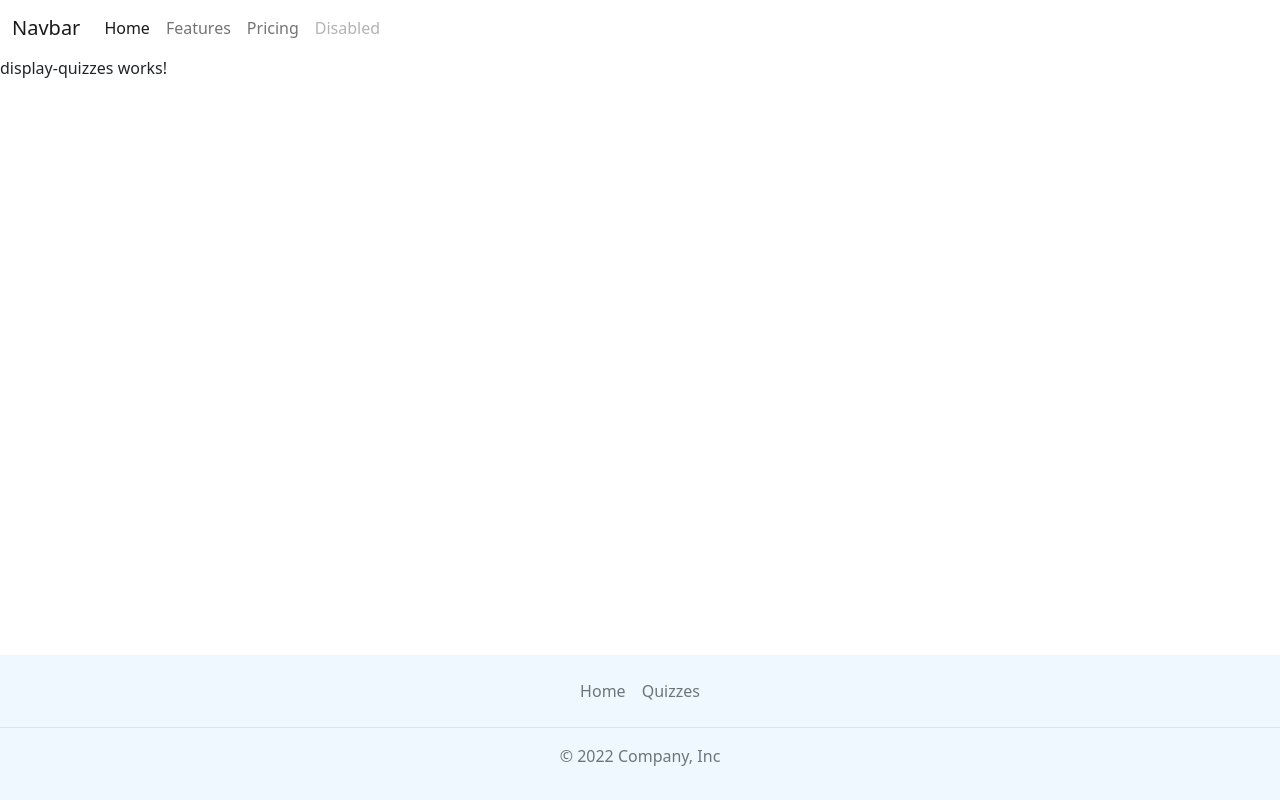
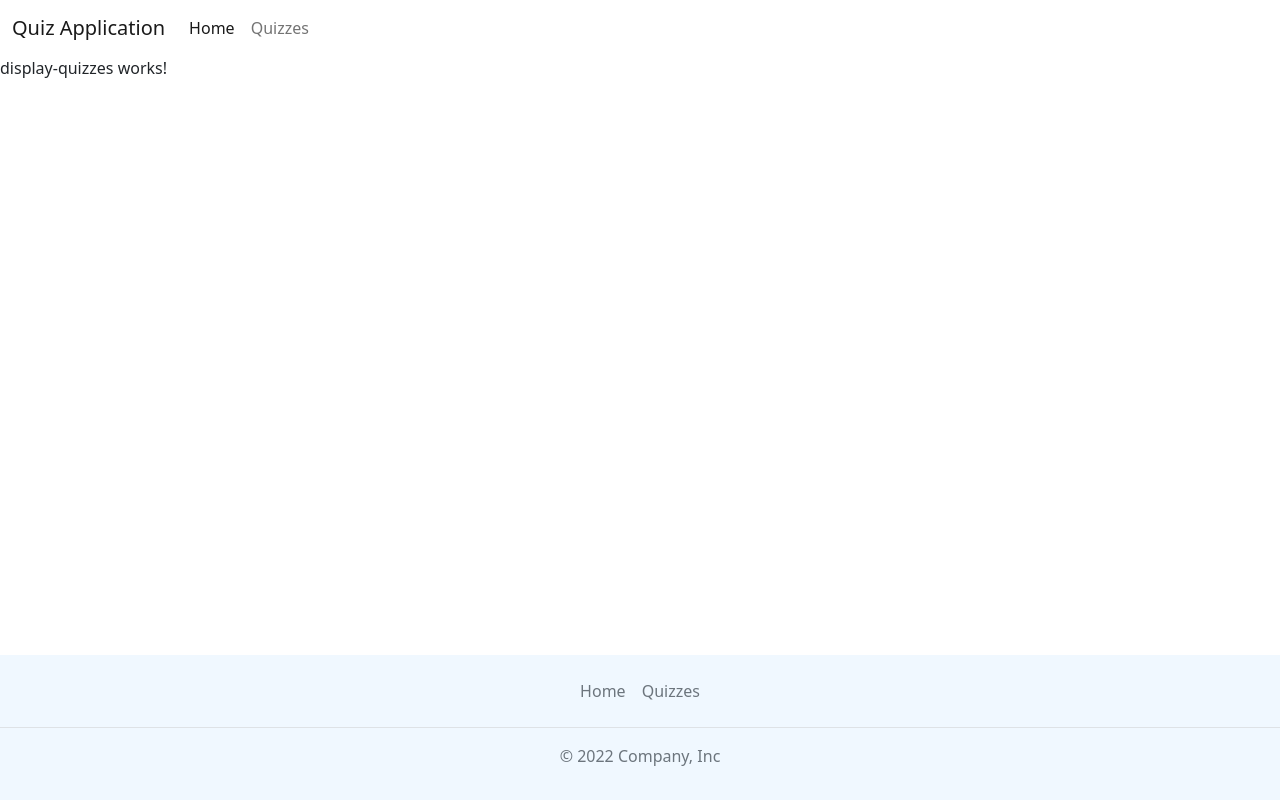
Before and after one commit to mitayyab/micro-notes, an Angular app: page /quizzes in a window 1280 px wide. Built offline with nearby package versions, Linux system fonts and the light colour scheme.

Commit message:
quizzes and home added in header

```diff
--- a/src/app/header/header.component.html
+++ b/src/app/header/header.component.html
@@ -1,15 +1,13 @@
 <nav class="navbar navbar-expand-lg bg-body-tertiary">
     <div class="container-fluid">
-      <a class="navbar-brand" href="#">Navbar</a>
+      <a class="navbar-brand" href="#">Quiz Application</a>
       <button class="navbar-toggler" type="button" data-bs-toggle="collapse" data-bs-target="#navbarNavAltMarkup" aria-controls="navbarNavAltMarkup" aria-expanded="false" aria-label="Toggle navigation" (click)="toggleNavbar()">
         <span class="navbar-toggler-icon"></span>
       </button>
       <div class="collapse navbar-collapse" id="navbarNavAltMarkup" [ngClass]="{'show': isNavbarExpanded}">
         <div class="navbar-nav">
-          <a class="nav-link active" aria-current="page" href="#">Home</a>
-          <a class="nav-link" href="#">Features</a>
-          <a class="nav-link" href="#">Pricing</a>
-          <a class="nav-link disabled" aria-disabled="true">Disabled</a>
+          <a class="nav-link active" href="#">Home</a>
+          <a class="nav-link" href="#">Quizzes</a>
         </div>
       </div>
     </div>
```
